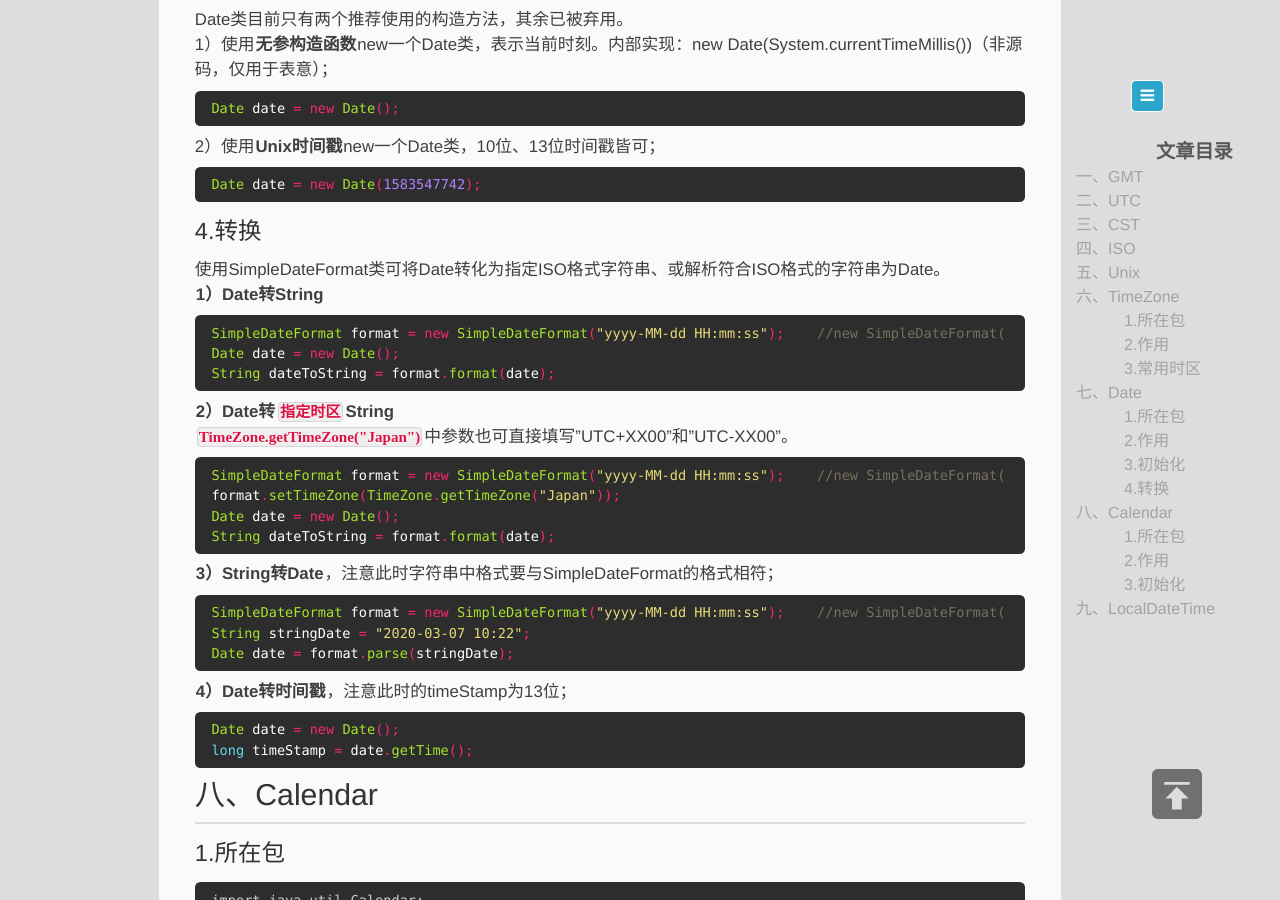
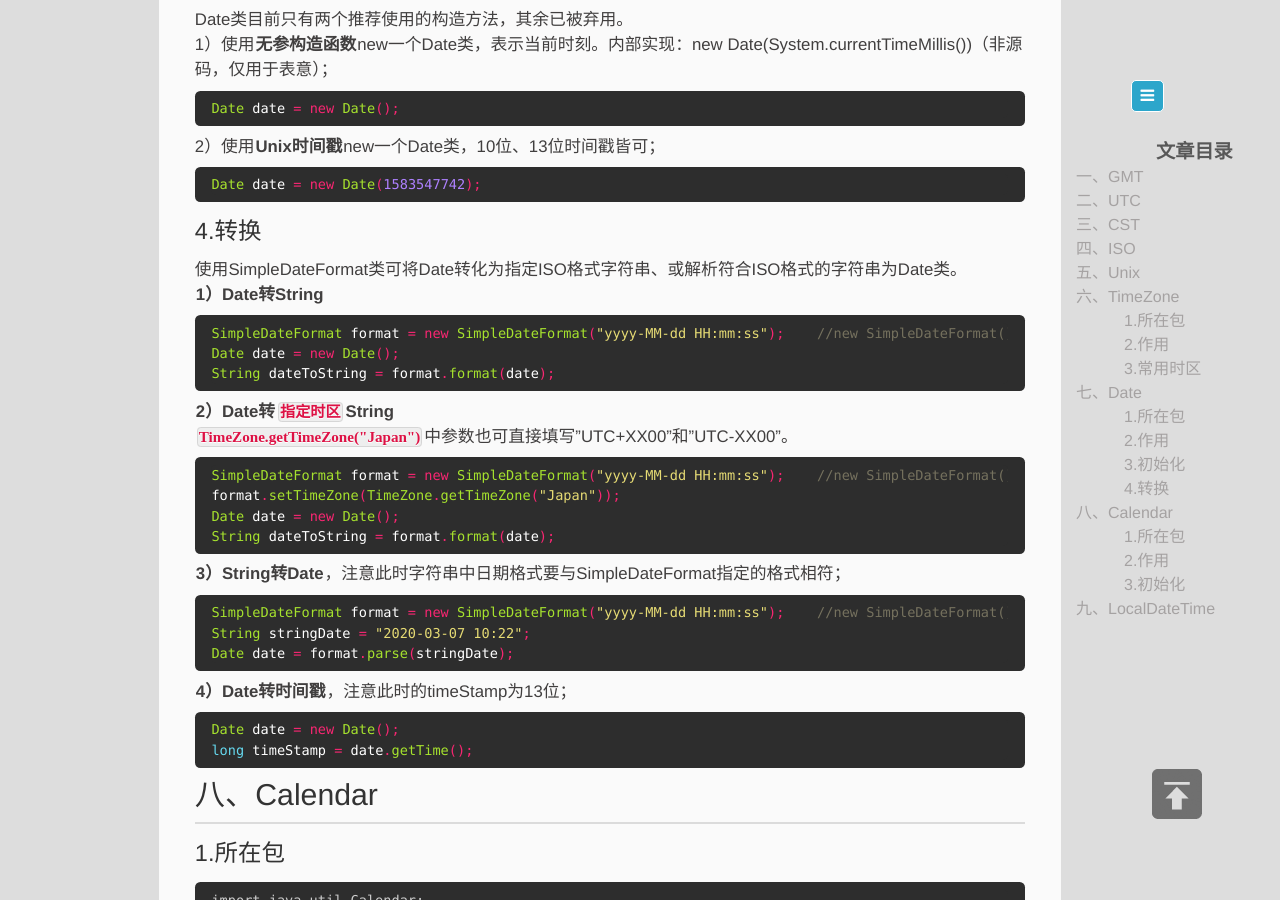
Before and after one commit to memorate/memorate.github.io, a Jekyll site: the page built from _posts/2020-03-07-java-time-overview.md, in a window 1280 px wide and 900 px high, scrolled down 2309 px. Built offline with Jekyll 4.4.1, drawn with Linux system fonts in a browser that asks for light colours.

Commit message:
更新20200307

````diff
--- a/_posts/2020-03-07-java-time-overview.md
+++ b/_posts/2020-03-07-java-time-overview.md
@@ -93,7 +93,7 @@ Date date = new Date();
 Date date = new Date(1583547742);
 ```
 #### 4.转换
-使用SimpleDateFormat类可将Date转化为指定ISO格式字符串、或解析符合ISO格式的字符串为Date。
+使用SimpleDateFormat类可将Date转化为指定ISO格式字符串、或解析符合ISO格式的字符串为Date类。
 **1）Date转String**
 ```java
 SimpleDateFormat format = new SimpleDateFormat("yyyy-MM-dd HH:mm:ss");    //new SimpleDateFormat()时指定ISO格式
@@ -108,7 +108,7 @@ format.setTimeZone(TimeZone.getTimeZone("Japan"));
 Date date = new Date();
 String dateToString = format.format(date);
 ```
-**3）String转Date**，注意此时字符串中格式要与SimpleDateFormat的格式相符；
+**3）String转Date**，注意此时字符串中日期格式要与SimpleDateFormat指定的格式相符；
 ```java
 SimpleDateFormat format = new SimpleDateFormat("yyyy-MM-dd HH:mm:ss");    //new SimpleDateFormat()时指定ISO格式
 String stringDate = "2020-03-07 10:22";
````
